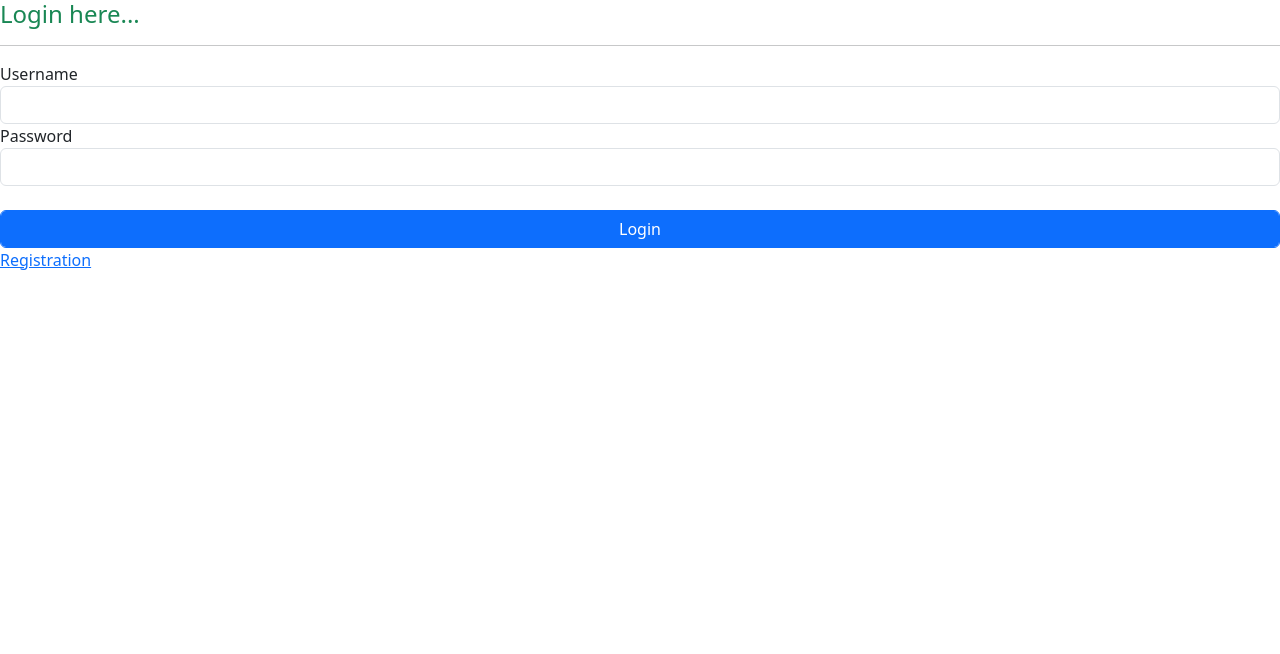
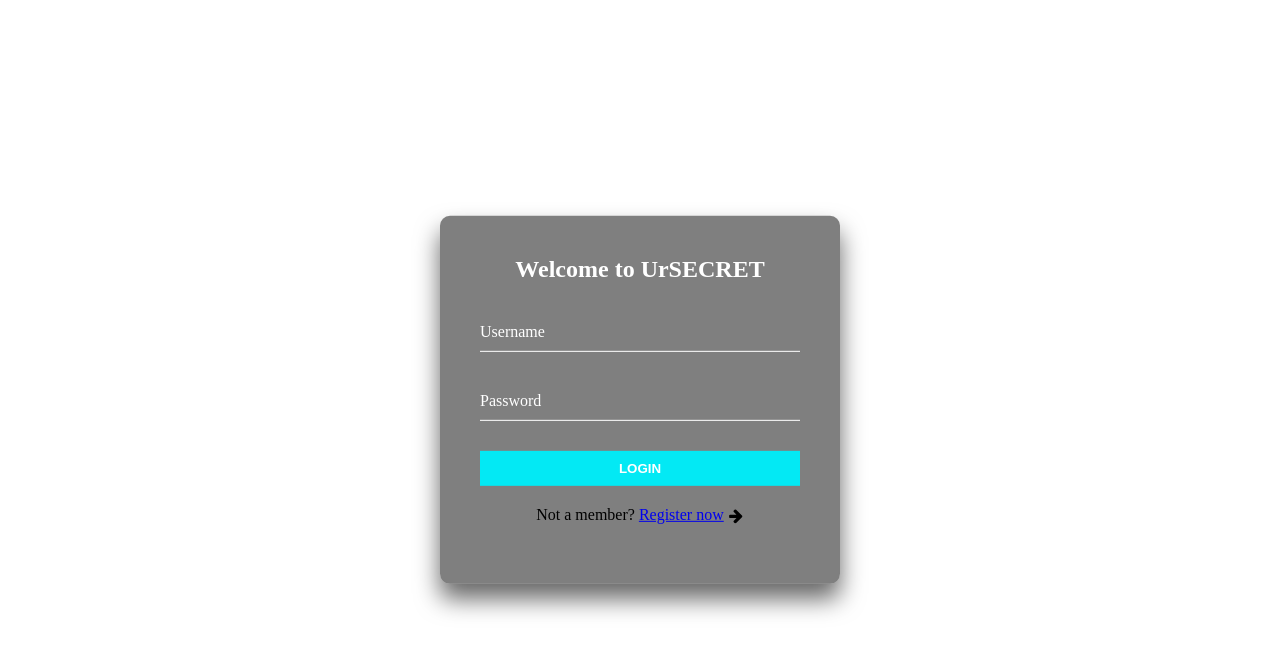
Before and after one commit to anggevictoria/PDO_login, a PHP site: page / in a window 1280 px wide. Shown: the top 654 px of the page. Run offline with PHP 8.4, Linux system fonts and the light colour scheme; some libraries are stand-ins or nearby versions.

Commit message:
loginPageAlmostDone

```diff
--- a/index.php
+++ b/index.php
@@ -2,9 +2,12 @@
 
 <!DOCTYPE html>
 <html lang="en">
+
 <head>
-	<link rel="stylesheet" href="css/bootstrap.css"/>
-	<meta charset="UTF-8" name="viewport" content="width=device-width, initial-scale=1"/>
+    <meta charset="UTF-8">
+    <meta name="viewport" content="width=device-width, initial-scale=1.0">
+    <title>Login</title>
+    <link rel="stylesheet" href="style.css">
 </head>
 
 <body>
@@ -29,26 +32,33 @@
 			?>
 
 			<!-- This form sends a POST request to "login_query.php" when submitted. -->
-			<form action="login_query.php" method="POST">
-				<h4 class="text-success">Login here...</h4>
-				<hr style="border-top:1px groovy #000;">
-				<div class="form-group">
-					<label>Username</label>
-					<input type="text" class="form-control" name="username" />
-				</div>
-				<div class="form-group">
-					<label>Password</label>
-					<input type="password" class="form-control" name="password" />
-				</div>
-				<br />
-				<div class="form-group">
-					<button class="btn btn-primary form-control" name="login">Login</button>
-				</div>
-				<a href="registration.php">Registration</a>
-			</form>
-		</div>
-	</div>
+			<div class="login-box">
+        <h2>Welcome to UrSECRET</h2>
+
+        <form class= "form" action="login_query.php" method="POST">
+
+          <div class="user-box">
+            <input type="text" name="username" required="">
+            <label>Username</label>
+          </div>
+
+          <div class="user-box">
+            <input type="password" name="password" required="">
+            <label>Password</label>
+          </div>
+
+          <input type="submit" value="Login" name="login">
+        </form>
+
+        <p class="text--center">Not a member? <a href="registration.php">Register now</a> <svg class="icon">
+              <use xlink:href="#icon-arrow-right"></use>
+            </svg></p>
+      </div>
+      <svg xmlns="http://www.w3.org/2000/svg" class="icons">
+      <symbol id="icon-arrow-right" viewBox="0 0 1792 1792">
+            <path d="M1600 960q0 54-37 91l-651 651q-39 37-91 37-51 0-90-37l-75-75q-38-38-38-91t38-91l293-293H245q-52 0-84.5-37.5T128 1024V896q0-53 32.5-90.5T245 768h704L656 474q-38-36-38-90t38-90l75-75q38-38 90-38 53 0 91 38l651 651q37 35 37 90z" />
+          </symbol>
 </body>
-<!--LOGIN FORM AND MESSAGES-->
+
 
 </html>
```
